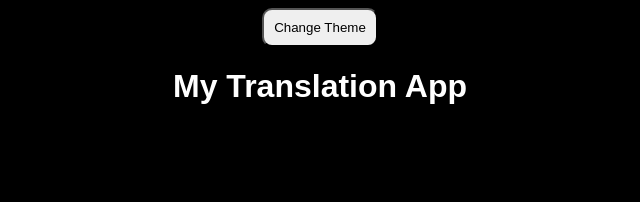
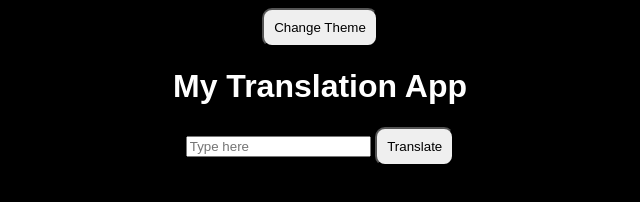
Before and after one commit to SasukeUchiha88/Suc-translation, a plain HTML site: page index.html in a window 1280 px wide. Shown: the whole page, without its empty margins (320-960 px from the left). Drawn offline with Linux system fonts and the light colour scheme.

Commit message:
Add input and button for text translation

```diff
--- a/index.html
+++ b/index.html
@@ -15,3 +15,10 @@ Change Theme
 <link rel="stylesheet" href="style.css">
 <title>Suc Translation</title>
 </head>
+<input type="text" id="text" placeholder="Type here">
+
+<button onclick="translateText()">
+Translate
+</button>
+
+<p id="result"></p>
```
